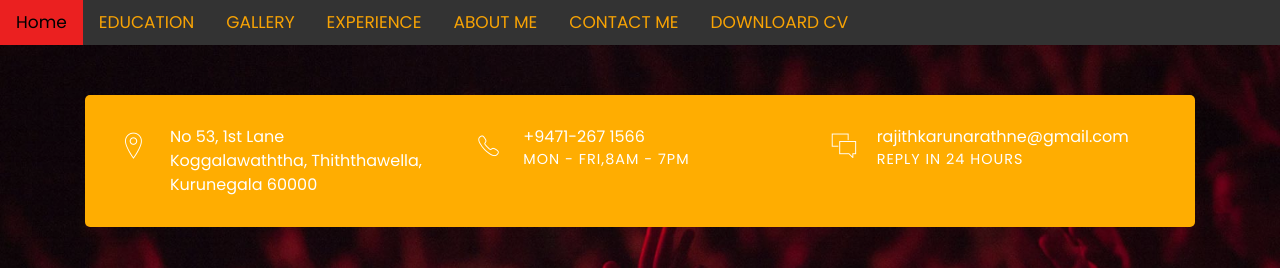
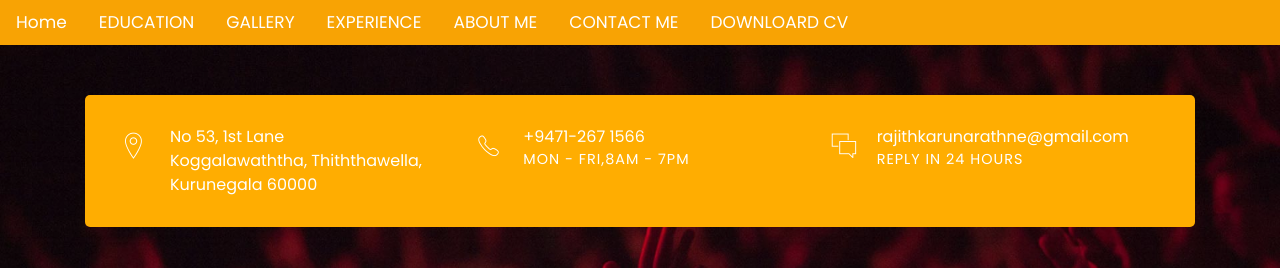
Before and after one commit to rajithkjet/cv, a plain HTML site: page index.html in a window 1280 px wide. Shown: the top 268 px of the page. Drawn offline with nearby package versions, Linux system fonts and the light colour scheme; files whose address does not match are found by name.

Commit message:
give cv access

```diff
--- a/index.html
+++ b/index.html
@@ -14,12 +14,12 @@ body {
 
 .topnav {
   overflow: hidden;
-  background-color: #333;
+  background-color: rgb(248, 163, 4);
 }
 
 .topnav a {
   float: left;
-  color: rgb(248, 163, 4);
+  color: rgb(255, 255, 255);
   text-align: center;
   padding: 14px 16px;
   text-decoration: none;
@@ -73,7 +73,7 @@ $(document).ready(function(){
   <a class="smoothscroll" href="#experience">EXPERIENCE</a>
   <a class="smoothscroll" href="#aboutme">ABOUT ME</a>
   <a class="smoothscroll" href="#contactme">CONTACT ME</a>
-  <a class="smoothscroll" href="#downloardcv">DOWNLOARD CV</a>
+  <a class="smoothscroll" href="https://drive.google.com/open?id=1q7IxfflIczZF2GPHaL6mR7bFL6P4D59O">DOWNLOARD CV</a>
 </div>
 
 	<!-- Font -->
@@ -161,7 +161,7 @@ $(document).ready(function(){
 					</div><!-- col-sm-8 -->
 
 					<div class="col-sm-10 col-md-3 col-lg-3">
-						<a class="downlad-btn" href="#">Download CV</a>
+						<a class="downlad-btn" href="https://drive.google.com/open?id=1q7IxfflIczZF2GPHaL6mR7bFL6P4D59O">Download CV</a>
 					</div><!-- col-lg-2 -->
 
 				</div><!-- row -->
@@ -270,6 +270,7 @@ $(document).ready(function(){
 							<li>Researcher.</li>
 							<li>Customer care.</li>
 						</ul>
+
 					</div><!-- experience -->
 
 				<div class="col-sm-12 col-md-9"></div>
```
